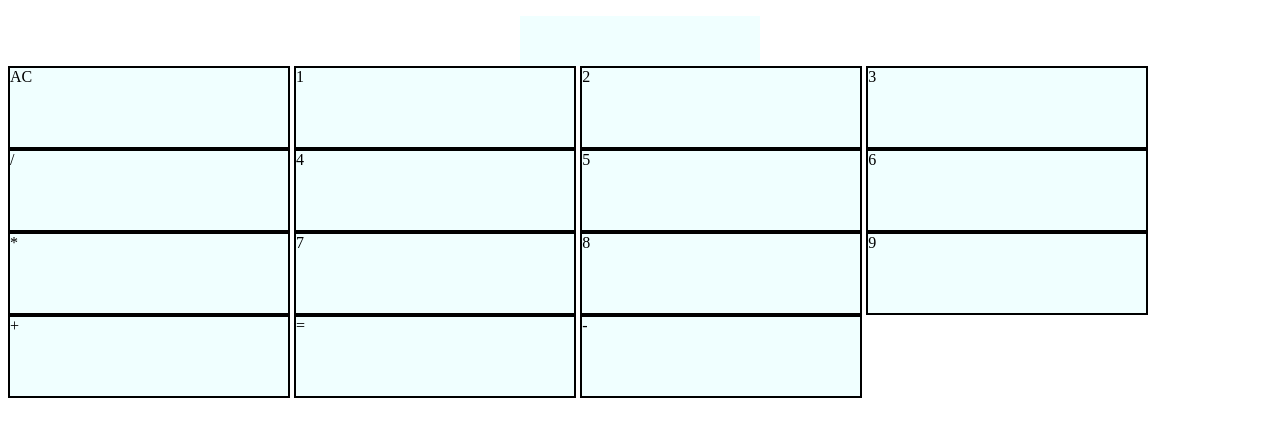
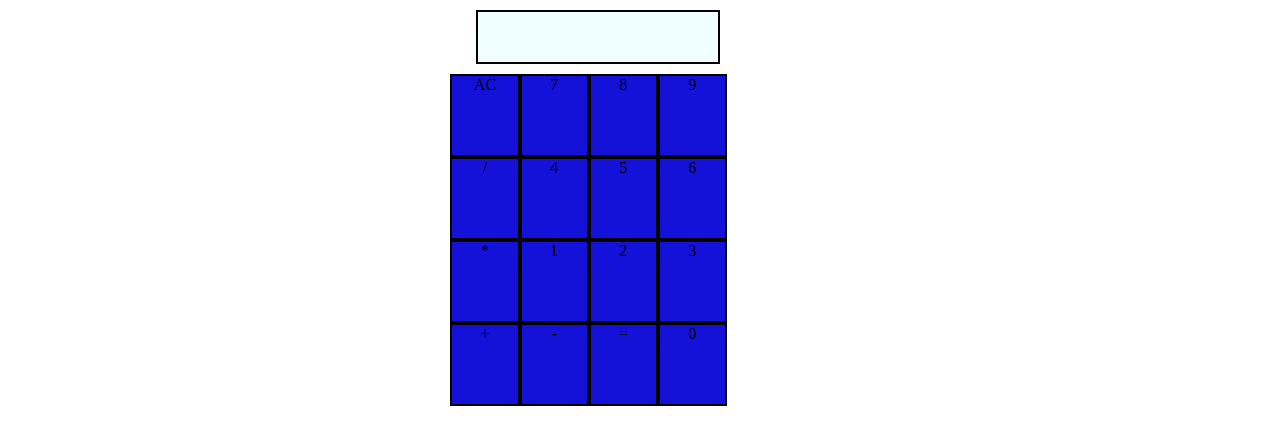
Before and after one commit to AbhishekSharma-86/Calculator_project, a website: page index.html in a window 1280 px wide. Drawn offline with Linux system fonts and the light colour scheme.

Commit message:
inproved buttons and added border to display box

```diff
--- a/index.html
+++ b/index.html
@@ -10,30 +10,28 @@
 </head>
 
 <body>
-    <div class="calculator">
+    <div class="calculator container">
         <div class="display-box">
             <p id="display"></p>
         </div>
 
-        <div id="input-section">
+        <div class="container" id="input-section">
             <div class="button" data-value="AC"><span>AC</span></div>
-            <div class="button" data-value="1"><span>1</span></div>
-            <div class="button" data-value="2"><span>2</span></div>
-            <div class="button" data-value="3"><span>3</span></div>
+            <div class="button" data-value="7"><span>7</span></div>
+            <div class="button" data-value="8"><span>8</span></div>
+            <div class="button" data-value="9"><span>9</span></div>
             <div class="button" data-value="/"><span>/</span></div>
             <div class="button" data-value="4"><span>4</span></div>
             <div class="button" data-value="5"><span>5</span></div>
             <div class="button" data-value="6"><span>6</span></div>
             <div class="button" data-value="*"><span>*</span></div>
-            <div class="button" data-value="7"><span>7</span></div>
-            <div class="button" data-value="8"><span>8</span></div>
-            <div class="button" data-value="9"><span>9</span></div>
+            <div class="button" data-value="1"><span>1</span></div>
+            <div class="button" data-value="2"><span>2</span></div>
+            <div class="button" data-value="3"><span>3</span></div>
             <div class="button" data-value="+"><span>+</span></div>
+            <div class="button" data-value="-"><span>-</span></div>
             <div class="button" data-value="="><span>=</span></div>
-            <div class="button" data-value="-"><span>-</span></div>
-
-
-
+            <div class="button" data-value="0"><span>0</span></div>
         </div>
     </div>
 
--- a/style.css
+++ b/style.css
@@ -4,14 +4,25 @@
     height: 50px;
     width: 15rem;
     margin: auto;
+    border: 2px solid black;
+}
+.calculator{
+    margin-left: 35%;
+}
+.container{
+    margin-top: 10px;
+    display: flex;
+    width: 296px;
+    flex-wrap: wrap;
 }
 .button{
+    text-align: center;
     height: 79px;
     width: 22%;
     display: inline-block;
     border: 2px solid black;
-    background-color: azure;
+    background-color: rgb(20, 17, 216);
 }
 .button:hover{
-    background: blueviolet;
+    background: rgb(14, 136, 192);
 }
```
Also changed, not shown: package.json (added, +19 -0 lines).
